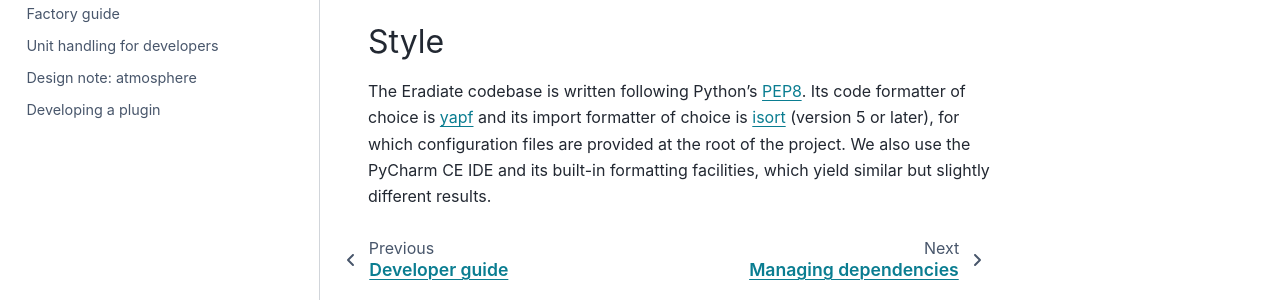
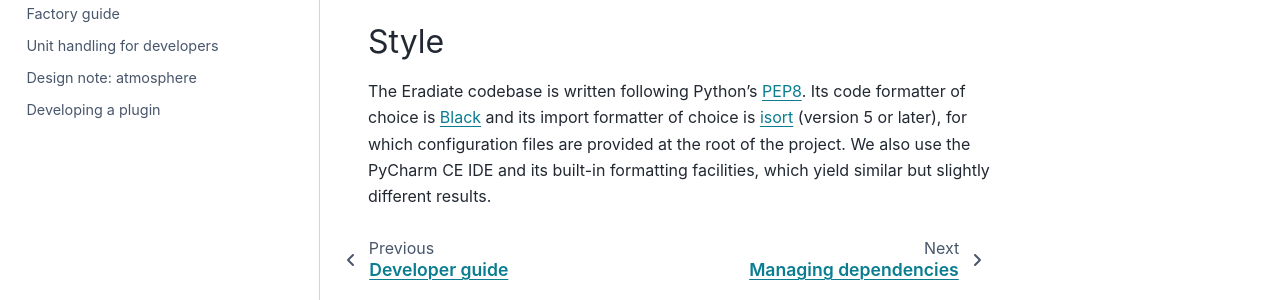
Before and after one commit to eradiate/eradiate, a Sphinx documentation site: the page built from docs/rst/developer_guide/conventions_practices.rst, in a window 1280 px wide. Shown: the part 328-628 px from the top of the page. Built offline with Sphinx 7.4.7 and the PyData theme 0.15.4, drawn with Linux system fonts in a browser that asks for light colours; pages that are not in the unit, such as notebooks, are missing from menus.

Commit message:
Docs: Mention Black as our formatter

```diff
--- a/docs/rst/developer_guide/conventions_practices.rst
+++ b/docs/rst/developer_guide/conventions_practices.rst
@@ -11,7 +11,7 @@ Style
 
 The Eradiate codebase is written following Python's
 `PEP8 <https://www.python.org/dev/peps/pep-0008/>`_. Its code formatter of
-choice is `yapf <https://github.com/google/yapf>`_ and its import formatter of
+choice is `Black <https://https://black.readthedocs.io/>`_ and its import formatter of
 choice is `isort <https://pycqa.github.io/isort/>`_ (version 5 or later), for
 which configuration files are provided at the root of the project. We also use
 the PyCharm CE IDE and its built-in formatting facilities, which yield similar
```
